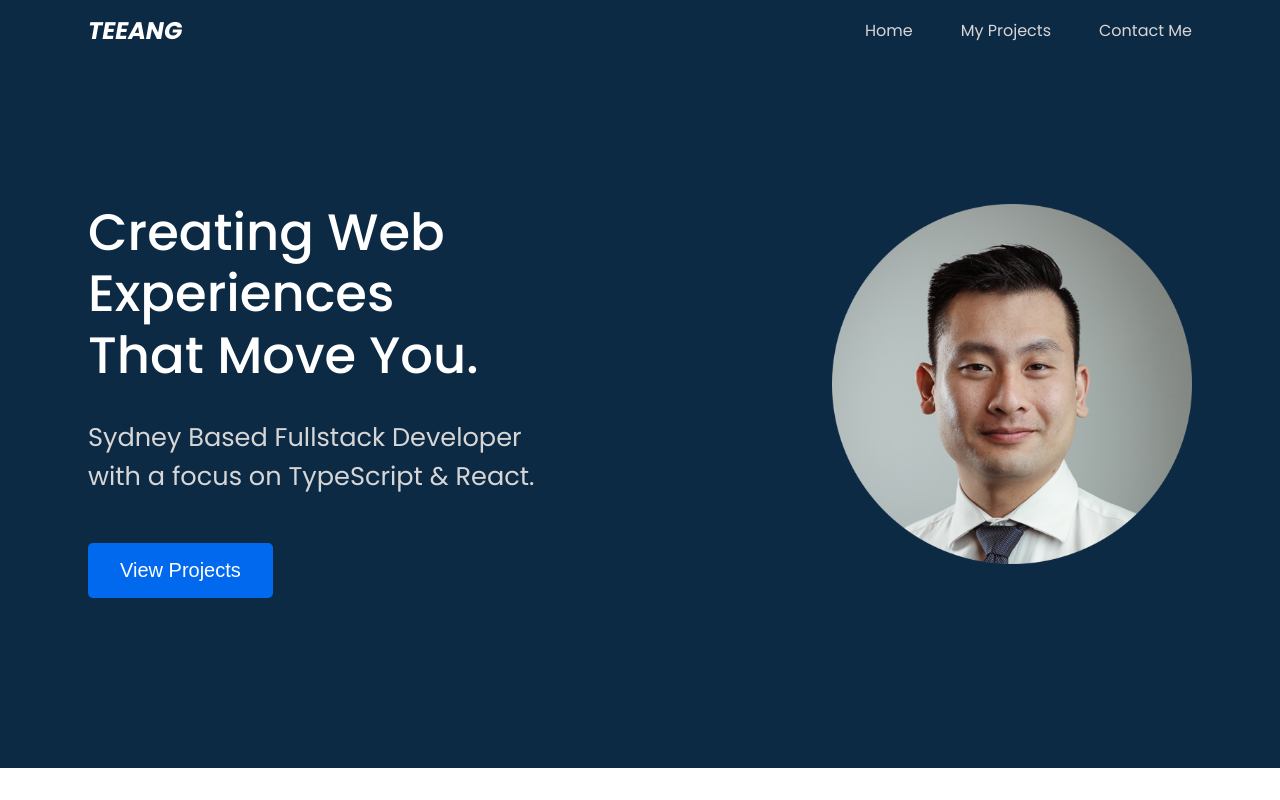
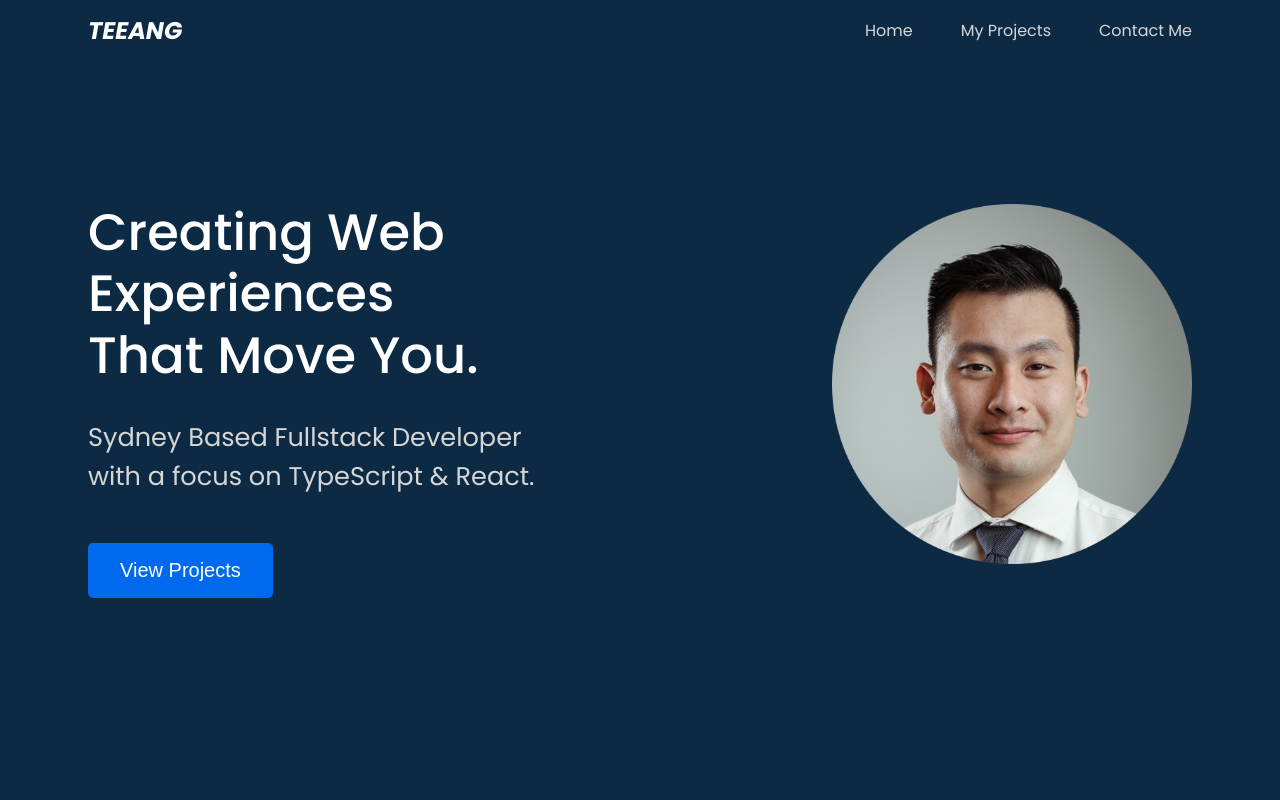
Before and after one commit to davidtaing/portfolio, a Next.js app: page / in a window 1280 px wide. Shown: the top 800 px of the page. Built offline with nearby package versions, Linux system fonts and the light colour scheme.

Commit message:
refactor: shared section css styling out to globals.css
& rearranged line order

```diff
--- a/src/components/ContactSection/index.tsx
+++ b/src/components/ContactSection/index.tsx
@@ -5,39 +5,36 @@ import Button from "../Button";
 
 const StyledSection = styled.section`
   background-color: var(--clr-light-bg);
-  width: 100%;
-  min-height: 100vh;
 
   form {
     margin: 2rem 0rem;
+    height: 100%;
     font-size: var(--fs-400);
-    height: 100%;
 
     > :not(:last-child) {
       width: 100%;
     }
 
     input {
+      height: 50px;
+      margin-bottom: 1rem;
       font-size: var(--fs-400);
-      height: 50px;
       border-radius: 5px;
-      margin-bottom: 1rem;
     }
+
     textarea {
       height: 150px;
+      margin-bottom: 1rem;
       font-size: var(--fs-400);
       border-radius: 5px;
       resize: none;
-      margin-bottom: 1rem;
     }
 
     button {
       margin-top: 1rem;
     }
-  }
 
-  @media (min-width: 80em) {
-    form {
+    @media (min-width: 80em) {
       max-width: 50%;
     }
   }
--- a/src/components/ProjectsSection/index.tsx
+++ b/src/components/ProjectsSection/index.tsx
@@ -3,8 +3,6 @@ import ProjectCard from "../ProjectCard";
 
 const StyledSection = styled.section`
   background-color: white;
-  width: 100%;
-  min-height: calc(100vh - 60px);
 
   .wrapper {
     h1 {
@@ -23,10 +21,6 @@ const StyledSection = styled.section`
         font-size: var(--fs-600);
       }
     }
-  }
-
-  @media (min-width: 768px) {
-    min-height: 100vh;
   }
 `;
 
--- a/src/styles/globals.css
+++ b/src/styles/globals.css
@@ -73,6 +73,17 @@ textarea {
   margin: 3rem 1.5rem;
 }
 
+section {
+  width: 100%;
+  min-height: calc(100vh - 60px);
+}
+
+@media (min-width: 768px) {
+  section {
+    min-height: 100vh;
+  }
+}
+
 @media (min-width: 50em) {
   .wrapper {
     max-width: min(1600px, 90vw);
```
